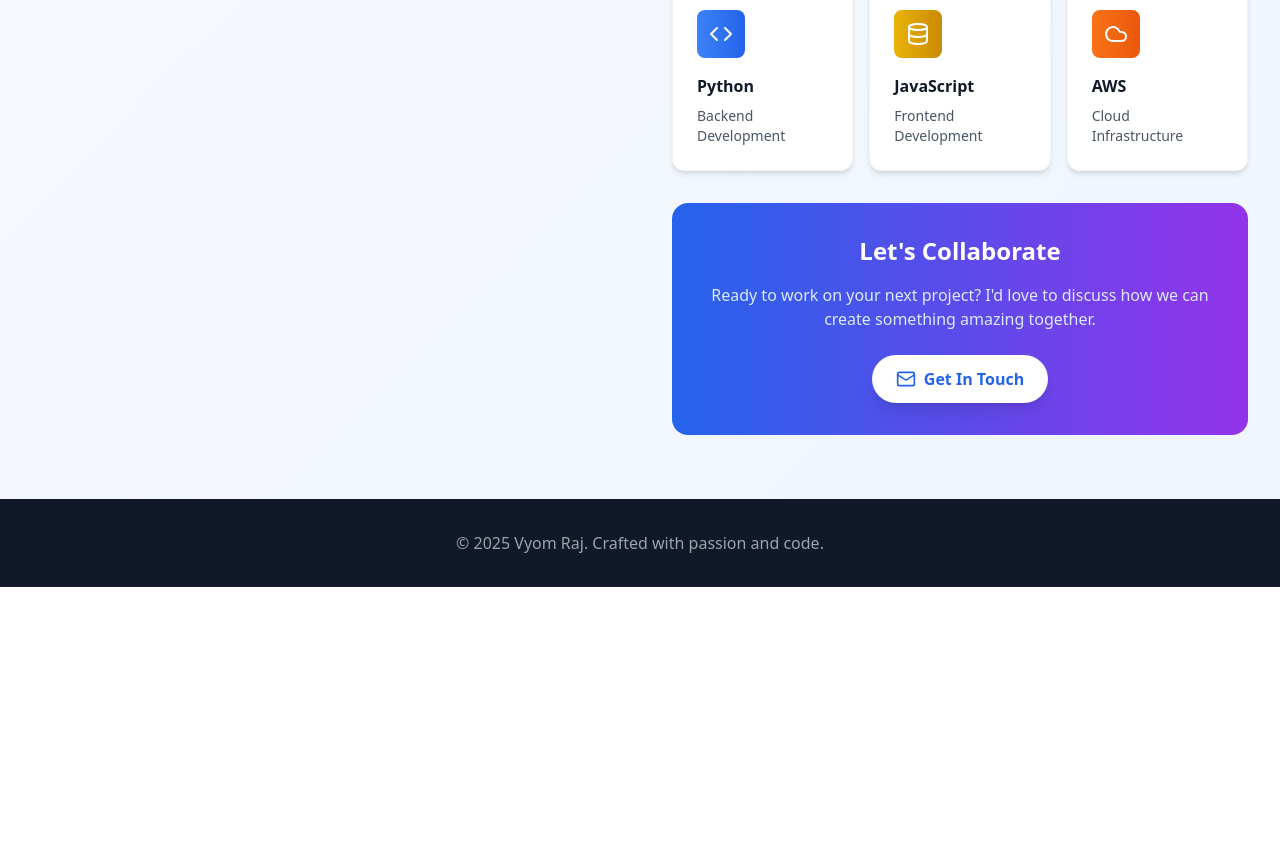
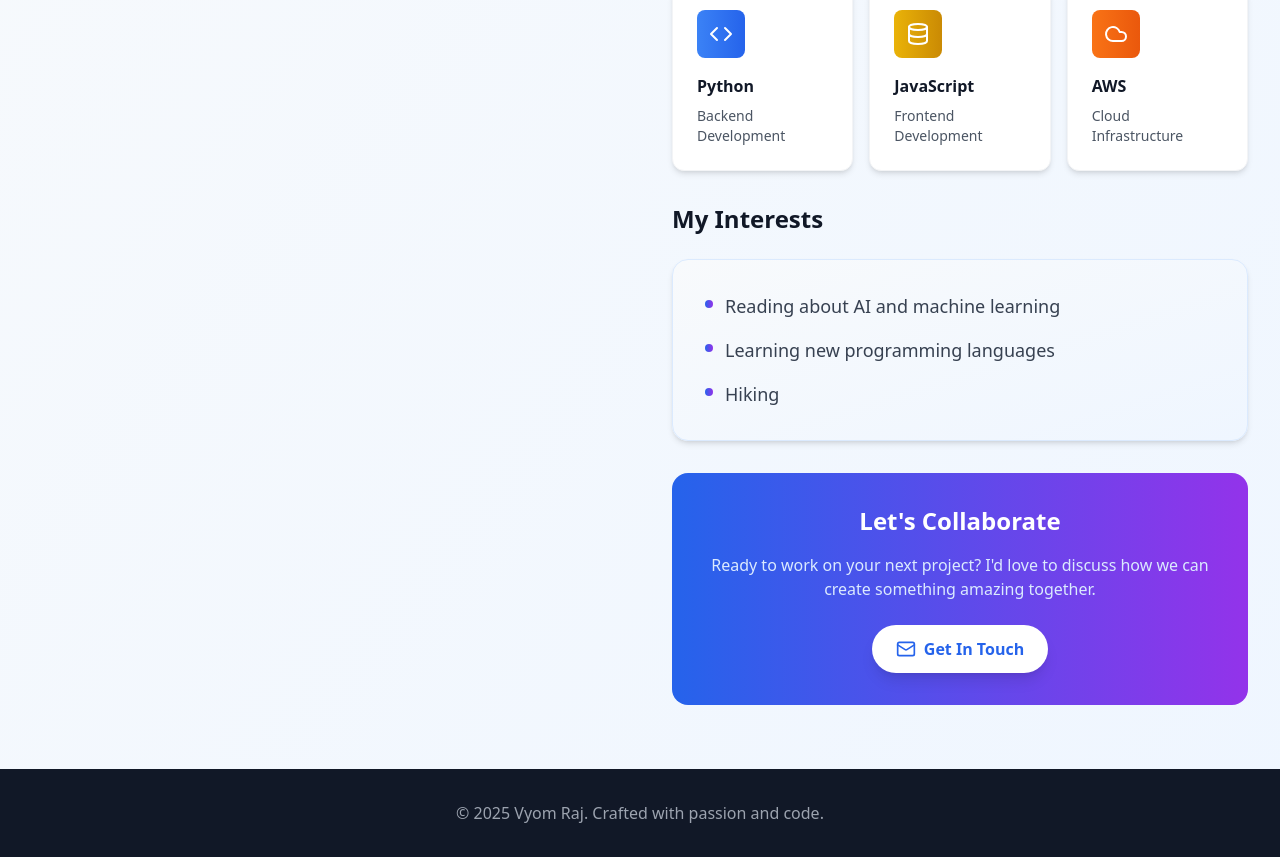
Before and after one commit to LZRVY/Ai_Project1, a React (Vite) app: page / in a window 1280 px wide. Shown: the part 708-1565 px from the top of the page. Before the commit the page ends 1295 px from the top, so only its background shows below. Built offline with nearby package versions, Linux system fonts and the light colour scheme.

Commit message:
Add My Interests section

```diff
--- a/src/App.tsx
+++ b/src/App.tsx
@@ -105,6 +105,28 @@ function App() {
             </div>
 
             {/* Call to Action */}
+            {/* My Interests */}
+            <div>
+              <h3 className="text-2xl font-bold text-gray-900 mb-6">My Interests</h3>
+              <div className="bg-gradient-to-br from-slate-50 to-blue-50 rounded-2xl p-8 shadow-md border border-blue-100">
+                <ul className="space-y-4">
+                  <li className="flex items-start gap-3 text-gray-700">
+                    <div className="w-2 h-2 bg-gradient-to-r from-blue-600 to-purple-600 rounded-full mt-2 flex-shrink-0"></div>
+                    <span className="text-lg">Reading about AI and machine learning</span>
+                  </li>
+                  <li className="flex items-start gap-3 text-gray-700">
+                    <div className="w-2 h-2 bg-gradient-to-r from-blue-600 to-purple-600 rounded-full mt-2 flex-shrink-0"></div>
+                    <span className="text-lg">Learning new programming languages</span>
+                  </li>
+                  <li className="flex items-start gap-3 text-gray-700">
+                    <div className="w-2 h-2 bg-gradient-to-r from-blue-600 to-purple-600 rounded-full mt-2 flex-shrink-0"></div>
+                    <span className="text-lg">Hiking</span>
+                  </li>
+                </ul>
+              </div>
+            </div>
+
+            {/* Call to Action */}
             <div className="bg-gradient-to-r from-blue-600 to-purple-600 rounded-2xl p-8 text-center">
               <h3 className="text-2xl font-bold text-white mb-4">Let's Collaborate</h3>
               <p className="text-blue-100 mb-6">
```
